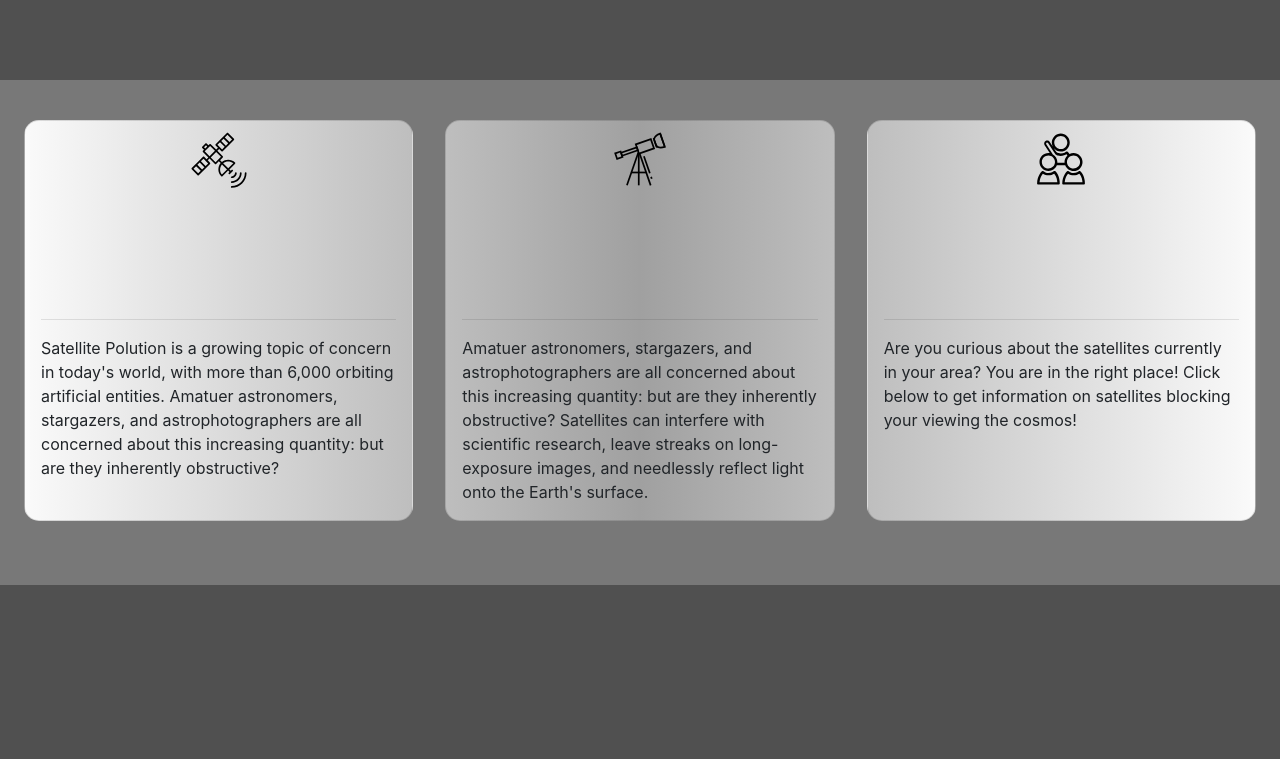
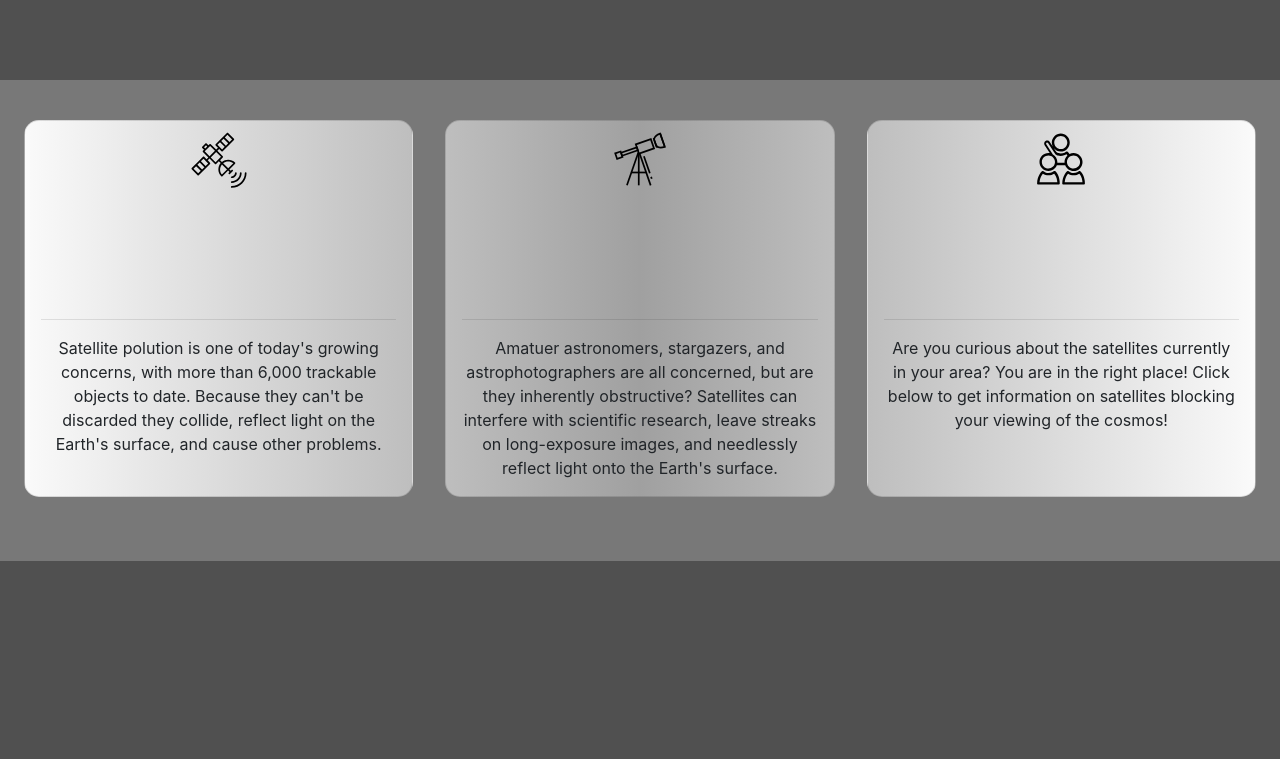
Before and after one commit to Spacener/HackCU_2021_Sevens, a website: page views/home.html in a window 1280 px wide. Shown: the part 720-1479 px from the top of the page. Drawn offline with nearby package versions, Linux system fonts and the light colour scheme; a script that the page names is missing; a web font is replaced by a local one.

Commit message:
Card gradients

```diff
--- a/views/home.html
+++ b/views/home.html
@@ -66,43 +66,45 @@
 
     <div class="card-deck mt-4 mb-5 ml-2 mr-2">
 
-        <div class="card info-card ml-3 mr-3 px-3" style="background-image: linear-gradient(to right, rgb(250, 250, 250) , rgb(190, 190, 190));">
+        <div class="card info-card ml-3 mr-3 px-3 text-center" style="background-image: linear-gradient(to right, rgb(250, 250, 250) , rgb(190, 190, 190));">
             <div class="mt-1" style="display: flex; justify-content: center">
                 <img src="../images/satellite.svg" height="40%" width="40%">
             </div>
 
             <hr/>
-            <p>
-                Satellite Polution is a growing topic of concern in today's world,
-                with more than 6,000 orbiting artificial entities. Amatuer astronomers, stargazers,
-                and astrophotographers are all concerned about this increasing quantity: but are they inherently obstructive?
+            <p class="align-middle">
+                Satellite polution is one of today's growing concerns,
+                with more than 6,000 trackable objects to date. Because they can't
+                be discarded they collide, reflect light on the Earth's surface,
+                and cause other problems.
             </p>
         </div>
 
-        <div class="card info-card ml-3 mr-3 px-3" style="background-image: linear-gradient(to right, rgb(190, 190, 190), rgb(160, 160, 160), rgb(190, 190, 190));">
+        <div class="card info-card ml-3 mr-3 px-3 text-center" style="background-image: linear-gradient(to right, rgb(190, 190, 190), rgb(160, 160, 160), rgb(190, 190, 190));">
             <div class="mt-1" style="display: flex; justify-content: center">
-                <img src="../images/telescope.svg" height="40%" width="40%">
+                <img src="../images/telescope.svg" class="align-middle" height="40%" width="40%">
             </div>
 
             <hr/>
             <p>
-                Amatuer astronomers, stargazers,
-                and astrophotographers are all concerned about this increasing quantity: but are they inherently obstructive?
-                Satellites can interfere with scientific research, leave streaks on long-exposure images, and needlessly reflect
-                light onto the Earth's surface.
+                Amatuer astronomers, stargazers, and astrophotographers are all
+                concerned, but are they inherently obstructive? Satellites can
+                interfere with scientific research, leave streaks on long-exposure
+                images, and needlessly reflect light onto the Earth's surface.
             </p>
         </div>
 
-        <div class="card info-card ml-3 mr-3 px-3" style="background-image: linear-gradient(to right, rgb(190, 190, 190), rgb(250, 250, 250));">
+        <div class="card info-card ml-3 mr-3 px-3 text-center" style="background-image: linear-gradient(to right, rgb(190, 190, 190), rgb(250, 250, 250));">
 
             <div class="mt-1" style="display: flex; justify-content: center">
                 <img src="../images/people.svg" height="40%" width="40%">
             </div>
 
             <hr/>
-            <p>
+            <p class="align-middle">
                 Are you curious about the satellites currently in your area?
-                You are in the right place! Click below to get information on satellites blocking your viewing the cosmos!
+                You are in the right place! Click below to get information on
+                satellites blocking your viewing of the cosmos!
             </p>
         </div>
     </div>
@@ -124,7 +126,12 @@
 
         <div class="col-5 ml-5">
             <div class="card card-block aboutus-card">
-
+                <h4>Meet the creators</h4>
+            </div>
+        </div>
+        <div class="col-5 ml-5">
+            <div class="card card-block aboutus-card">
+                <p></p>
             </div>
         </div>
         <div class="col-5">
--- a/views/style.css
+++ b/views/style.css
@@ -46,7 +46,7 @@ body{
 .aboutus-card{
 
     background-color: #4158D0;
-    background-image: linear-gradient(43deg, #4158D0 0%, #C850C0 46%, #FFCC70 100%);
+    background-image: linear-gradient(43deg, rgb(160, 160, 160), rgb(250, 250, 250));
     height: 300px;
 
     transition: all 0.2s ease-in-out !important;
```
